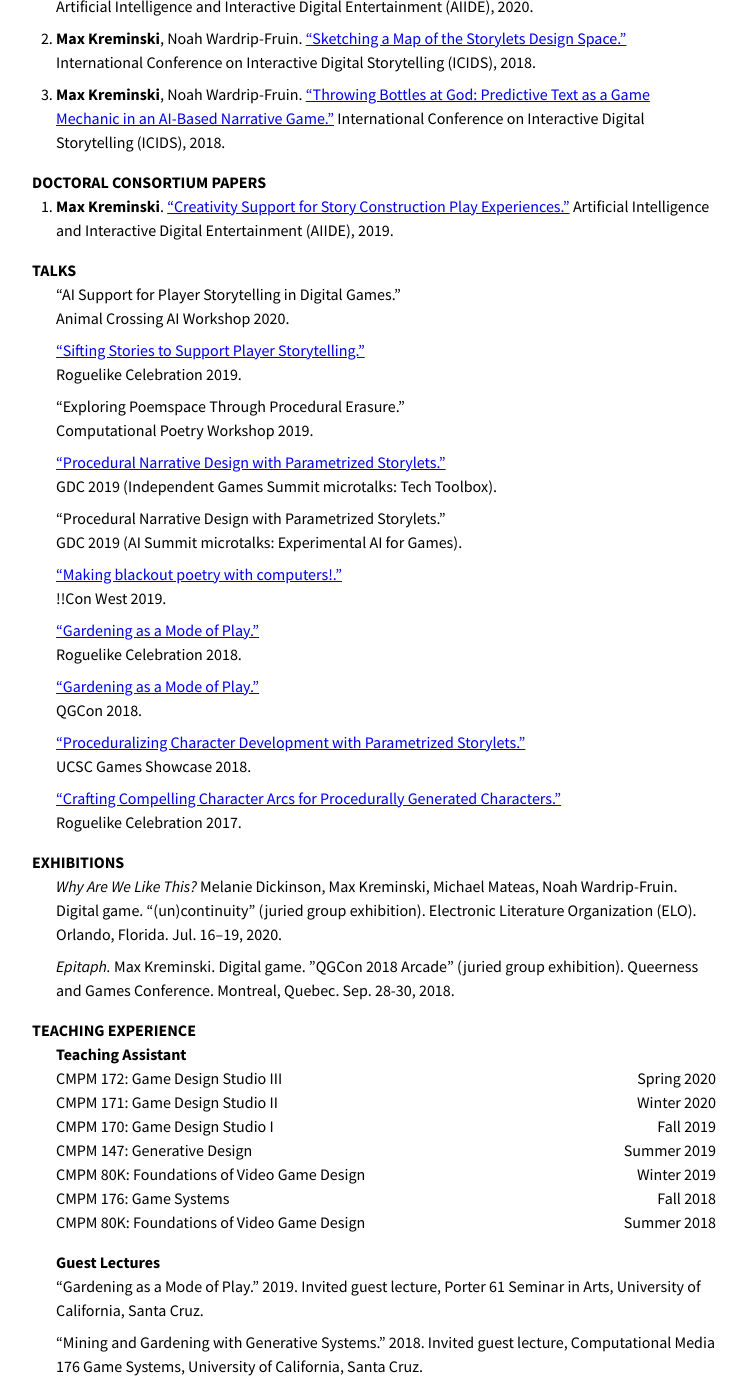
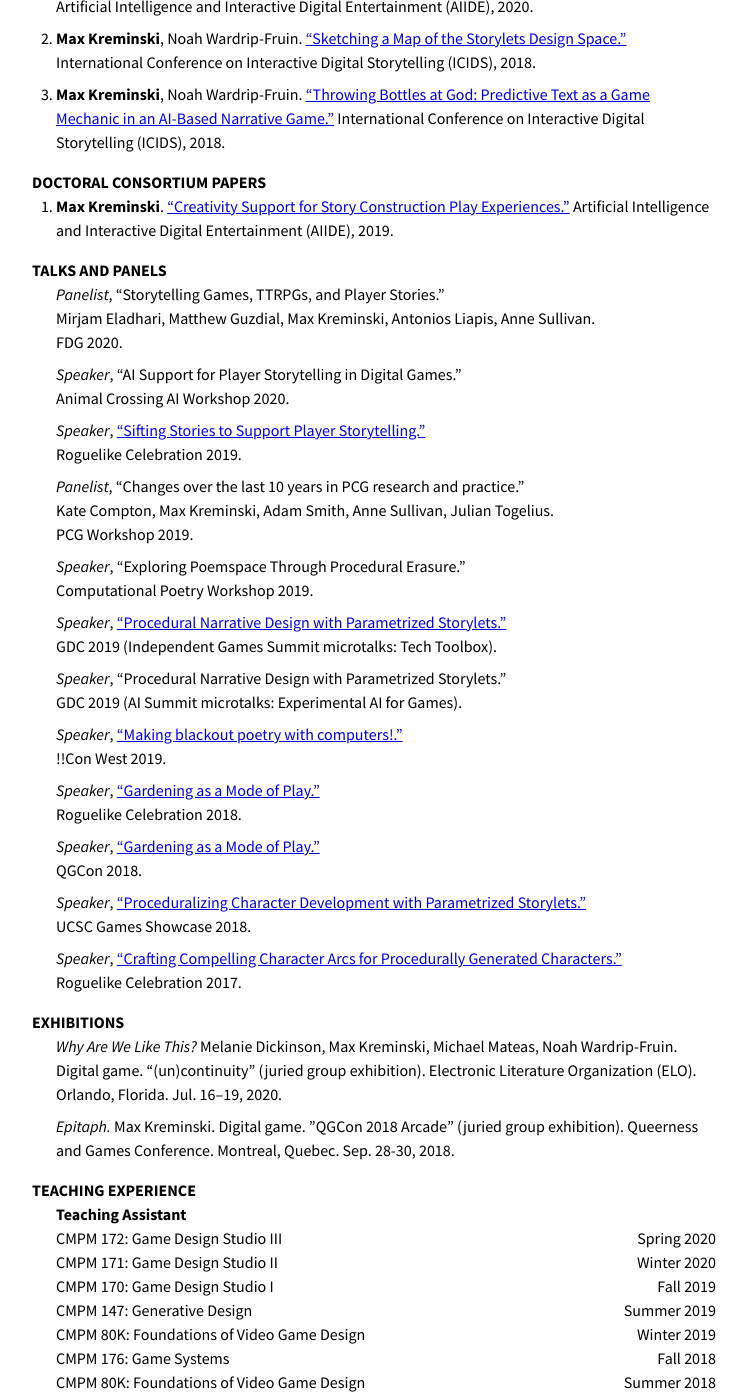
Before and after one commit to mkremins/mkremins.github.io, a Jekyll site: the page built from cv/index.html, in a window 1280 px wide and 1400 px high, scrolled down 1666 px. Shown: the whole window, without its empty margins (266-1013 px from the left). Built offline with Jekyll 4.4.1, drawn with Linux system fonts in a browser that asks for light colours.

Commit message:
Add panel participation to CV

```diff
--- a/_data/talks.json
+++ b/_data/talks.json
@@ -1,4 +1,13 @@
 [
+{
+  "title": "Storytelling Games, TTRPGs, and Player Stories",
+  "members": ["Mirjam Eladhari", "Matthew Guzdial", "Max Kreminski", "Antonios Liapis", "Anne Sullivan"],
+  "year": "2020",
+  "venue": "FDG",
+  "venue_long": "Foundations of Digital Games",
+  "note": "invited",
+  "type": "panel"
+},
 {
   "title": "AI Support for Player Storytelling in Digital Games",
   "url": "",
@@ -13,6 +22,15 @@
   "year": "2019",
   "venue": "Roguelike Celebration",
   "venue_long": "Roguelike Celebration"
+},
+{
+  "title": "Changes over the last 10 years in PCG research and practice",
+  "members": ["Kate Compton", "Max Kreminski", "Adam Smith", "Anne Sullivan", "Julian Togelius"],
+  "year": "2019",
+  "venue": "PCG Workshop",
+  "venue_long": "FDG Workshop on Procedural Content Generation",
+  "note": "invited",
+  "type": "panel"
 },
 {
   "title": "Exploring Poemspace Through Procedural Erasure",
--- a/cv/index.html
+++ b/cv/index.html
@@ -114,12 +114,15 @@ layout: null
       {% include pubs_of_pubtype.html %}
     </section>
     <section>
-      <h2>Talks</h2>
+      <h2>Talks and Panels</h2>
       {% for talk in site.data.talks %}
-      <p>{% if talk.url and talk.url != "" %}<a href="{{talk.url}}">“{{talk.title}}.”</a>{% else %}“{{talk.title}}.”{% endif %}<br>
+      {% if talk.type == "panel" %}
+      <p><em>Panelist</em>, “{{talk.title}}.”<br>{{talk.members|join:", "}}.<br>{{talk.venue}} {{talk.year}}.</p>
+      {% else %}
+      <p><em>Speaker</em>, {% if talk.url and talk.url != "" %}<a href="{{talk.url}}">“{{talk.title}}.”</a>{% else %}“{{talk.title}}.”{% endif %}<br>
       {{talk.venue}} {{talk.year}}{% if talk.venue_note and talk.venue_note != "" %} ({{talk.venue_note}}){% endif %}.</p>
+      {% endif %}
       {% endfor %}
-      <!--TODO add the PCG Workshop 10-year anniversary panel (invited)? falls between GDC 2019 and roguelike celebration 2019 talks -->
     </section>
     <section>
       <h2>Exhibitions</h2>
--- a/index.html
+++ b/index.html
@@ -171,10 +171,12 @@ layout: null
 			<div class="container">
 				<h2 class="section-title">Talks</h2>
 				{% for talk in site.data.talks %}
+				{% if talk.type != "panel" %}
 				<div class="card talk-card">
 					<div class="title">{% if talk.url and talk.url != "" %}<a href="{{talk.url}}">{{talk.title}}</a>{% else %}{{talk.title}}{% endif %}</div>
 					<div class="venue">{{talk.venue}} {{talk.year}} {% if talk.venue_note and talk.venue_note != "" %}({{talk.venue_note}}){% endif %}</div>
 				</div>
+				{% endif %}
 			  {% endfor %}
 			</div>
 		</section>
```
